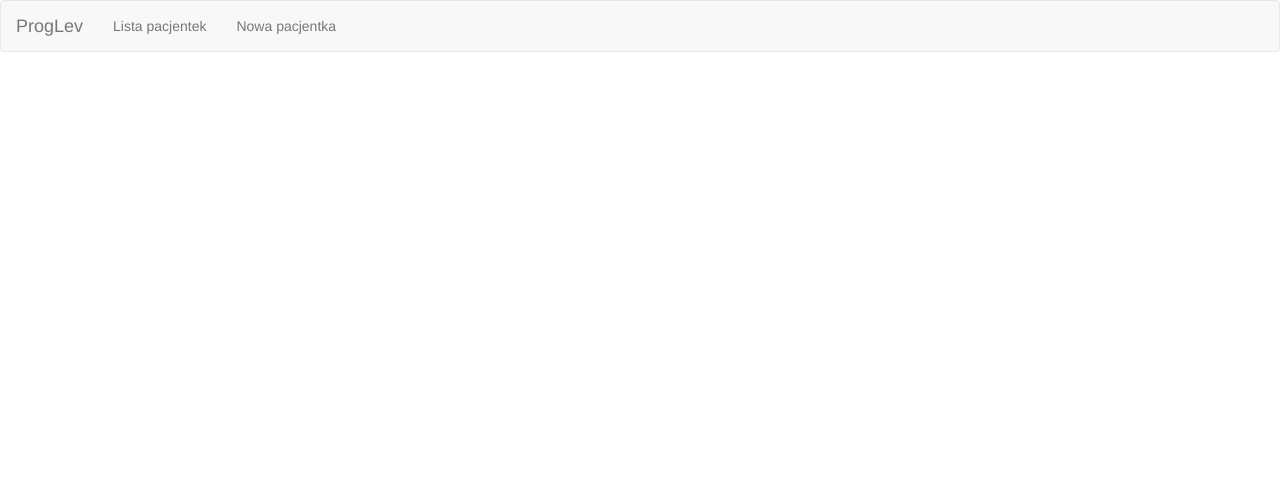
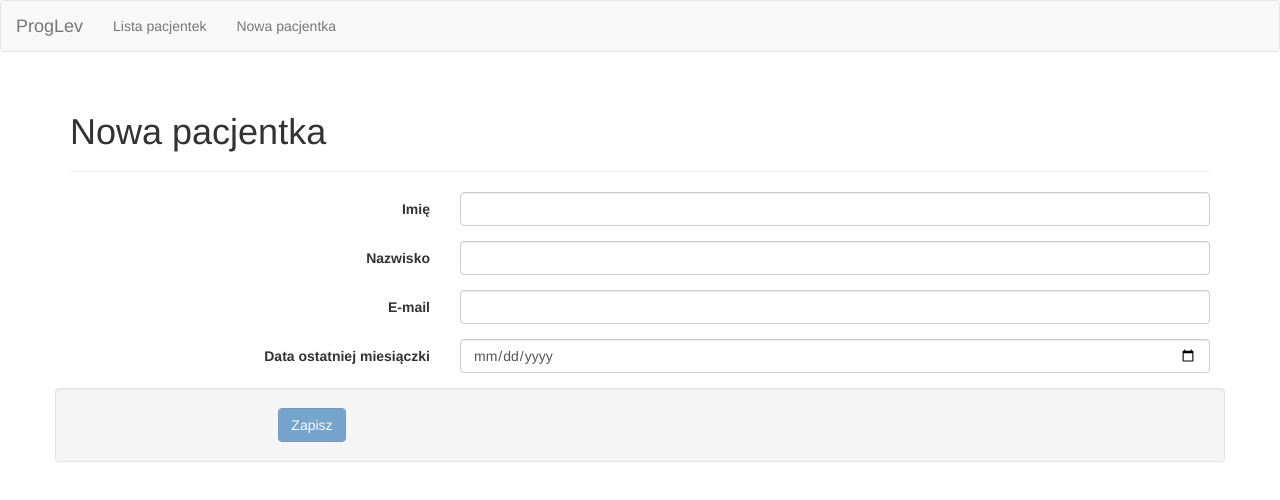
Before and after one commit to kosmaty/proglev, an Angular app in the folder proglev/proglev-web/: page /add-pregnancy in a window 1280 px wide. Before the commit this address led to /. Shown: the top 500 px of the page. Built offline with nearby package versions, Linux system fonts and the light colour scheme.

Commit message:
[web] adding pregnancy + IndexedDB for storage

```diff
--- /dev/null
+++ b/proglev/proglev-web/src/app/add-pregnancy.component.html
@@ -0,0 +1,52 @@
+<div>
+  <div class="page-header">
+    <h1>Nowa pacjentka</h1>
+  </div>
+
+  <div id="alertContainer"></div>
+
+  <form class="form-horizontal" (ngSubmit)="onSubmit()" name="pregnancyDetailsForm" #pregnancyForm="ngForm">
+    <div class="row">
+      <div class="col-sm-12">
+
+
+        <div class="form-group">
+          <label for="firstName" class="col-sm-4 control-label">Imię</label>
+          <div class="col-sm-8">
+            <input type="text" id="firstName" name="firstName" class="form-control" [(ngModel)]="pregnancy.patientFirstName" required>
+          </div>
+        </div>
+
+        <div class="form-group">
+          <label for="lastName" class="col-sm-4 control-label">Nazwisko</label>
+          <div class="col-sm-8">
+            <input type="text" id="lastName" name="lastName" class="form-control" [(ngModel)]="pregnancy.patientLastName" required>
+          </div>
+        </div>
+
+        <div class="form-group">
+          <label for="email" class="col-sm-4 control-label">E-mail</label>
+          <div class="col-sm-8">
+            <input type="email" id="email" name="email" class="form-control" [(ngModel)]="pregnancy.email" required>
+          </div>
+        </div>
+
+        <div class="form-group">
+          <label for="lastPeriodDate" class="col-sm-4 control-label">Data ostatniej miesiączki</label>
+          <div class="col-sm-8">
+            <input type="date" id="lastPeriodDate" name="lastPeriodDate" class="form-control" [(ngModel)]="pregnancy.lastPeriodDate" required>
+          </div>
+        </div>
+      </div>
+    </div>
+
+    <div class="form-group well">
+      <div class="col-sm-offset-2 col-sm-10">
+        <button type="submit" class="btn btn-primary" value="Zapisz" [disabled]="!pregnancyForm.form.valid">Zapisz</button>
+      </div>
+    </div>
+
+  </form>
+
+
+</div>
--- /dev/null
+++ b/proglev/proglev-web/src/app/add-pregnancy.component.ts
@@ -0,0 +1,32 @@
+import {Component, OnInit} from '@angular/core';
+import {ActivatedRoute, Params, Router} from '@angular/router';
+import {Location}                 from '@angular/common';
+import {Pregnancy, ProgesteroneLevelMeasurement} from "./pregnancy";
+import {PregnancyRepository} from "./pregnancy.repository";
+import 'rxjs/add/operator/switchMap';
+
+
+@Component({
+  selector: 'add-pregnancy',
+  templateUrl: './add-pregnancy.component.html'
+})
+export class AddPregnancyComponent {
+  pregnancy: Pregnancy = new Pregnancy();
+
+  constructor(private pregnancyRepository: PregnancyRepository,
+              private route: ActivatedRoute,
+              private router: Router,
+              private location: Location) {
+  }
+
+  onSubmit() {
+    this.pregnancyRepository.addPregnancy(this.pregnancy)
+      .then(pregnancy => {
+        return this.router.navigate(["pregnancy", +pregnancy.id]);
+      })
+      .catch(error => console.log(error));
+
+  }
+
+
+}
--- a/proglev/proglev-web/src/app/pregnancy.repository.ts
+++ b/proglev/proglev-web/src/app/pregnancy.repository.ts
@@ -1,38 +1,95 @@
-import {Injectable} from '@angular/core';
+import {Injectable, OnInit} from '@angular/core';
 import {Pregnancy} from "./pregnancy";
 
-const PREGNANCIES: Pregnancy[] = [
-  {
-    id: 0,
-    patientFirstName: 'Jane',
-    patientLastName: 'Doe',
-    email: 'jane.doe@example.com',
-    lastPeriodDate: new Date('2016-10-21'),
-    measurements: [{
-      measurementDate: new Date('2016-12-21'),
-      progesteroneLevel: 53.2,
-      notes: 'test'
-    }]
-  },
-  {
-    id: 1,
-    patientFirstName: 'Emma',
-    patientLastName: 'Smith',
-    email: 'emma.smith@example.com',
-    lastPeriodDate: new Date('2016-11-21'),
-    measurements: []
-  }
-];
 
 @Injectable()
-export class PregnancyRepository {
+export class PregnancyRepository implements OnInit {
+  futureDb: Promise<IDBDatabase>;
+
+  constructor() {
+    this.ngOnInit();
+  }
+
+  ngOnInit(): void {
+    let self = this;
+    const dbName = "ProgLevDB";
+    let request = indexedDB.open(dbName, 1);
+    request.onupgradeneeded = function (event) {
+      let db: IDBDatabase = request.result;
+      db.createObjectStore("pregnancies", {keyPath: "id", autoIncrement: true});
+    };
+    this.futureDb = new Promise(function (resolve, reject) {
+      request.onsuccess = function (event) {
+        resolve(request.result);
+      }
+      request.onerror = function (event) {
+        reject(event);
+      }
+    });
+
+
+  }
+
   getAll(): Promise<Pregnancy[]> {
-    return Promise.resolve(PREGNANCIES);
+    return this.openObjectStore()
+      .then(objectStore => new Promise(function (resolve, reject) {
+        let pregnancies: Pregnancy[] = [];
+        let openCursorRequest = objectStore.openCursor();
+        openCursorRequest.onsuccess = function (event) {
+          let cursor: IDBCursorWithValue = openCursorRequest.result;
+          if (cursor) {
+            pregnancies.push(cursor.value);
+            cursor.continue();
+          } else {
+            resolve(pregnancies);
+          }
+        };
+        openCursorRequest.onerror = reject;
+      })
+    );
   }
 
   getById(id: number): Promise<Pregnancy> {
-    let pregnancy = PREGNANCIES[id];
-    console.log("repository.getById: " + pregnancy);
-    return Promise.resolve(pregnancy);
+    return this.openObjectStore()
+      .then(objectStore => new Promise(function (resolve, reject) {
+        let request = objectStore.get(id);
+        request.onsuccess = function (event) {
+          let pregnancy = request.result;
+          resolve(pregnancy);
+        };
+        request.onerror = reject;
+      }));
+  }
+
+  addPregnancy(pregnancy: Pregnancy): Promise<Pregnancy> {
+    return this.openObjectStore("readwrite")
+      .then(objectStore => new Promise(function (resolve, reject) {
+        let objectStoreRequest = objectStore.add(pregnancy);
+        objectStoreRequest.onsuccess = function (event: any) {
+          pregnancy.id = objectStoreRequest.result;
+          resolve(pregnancy);
+        };
+        objectStoreRequest.onerror = reject;
+      }));
+
+  }
+
+  updatePregnancy(pregnancy: Pregnancy): Promise<Pregnancy> {
+    return this.openObjectStore("readwrite")
+      .then(objectStore => new Promise(function (resolve, reject) {
+        let objectStoreRequest = objectStore.put(pregnancy, pregnancy.id);
+        objectStoreRequest.onsuccess = function (event: any) {
+          resolve(pregnancy);
+        };
+        objectStoreRequest.onerror = reject;
+      }));
+
+  }
+
+  private openObjectStore(mode?: string): Promise<IDBObjectStore> {
+    if (!mode){
+      mode = "readonly";
+    }
+    return this.futureDb.then(db => Promise.resolve(db.transaction(["pregnancies"], mode).objectStore("pregnancies")));
   }
 }
```
Also changed, not shown: proglev/proglev-web/src/app/app.module.ts (+15 -11 lines), proglev/proglev-web/src/app/pregnancy-details.component.ts (+5 -5 lines).
